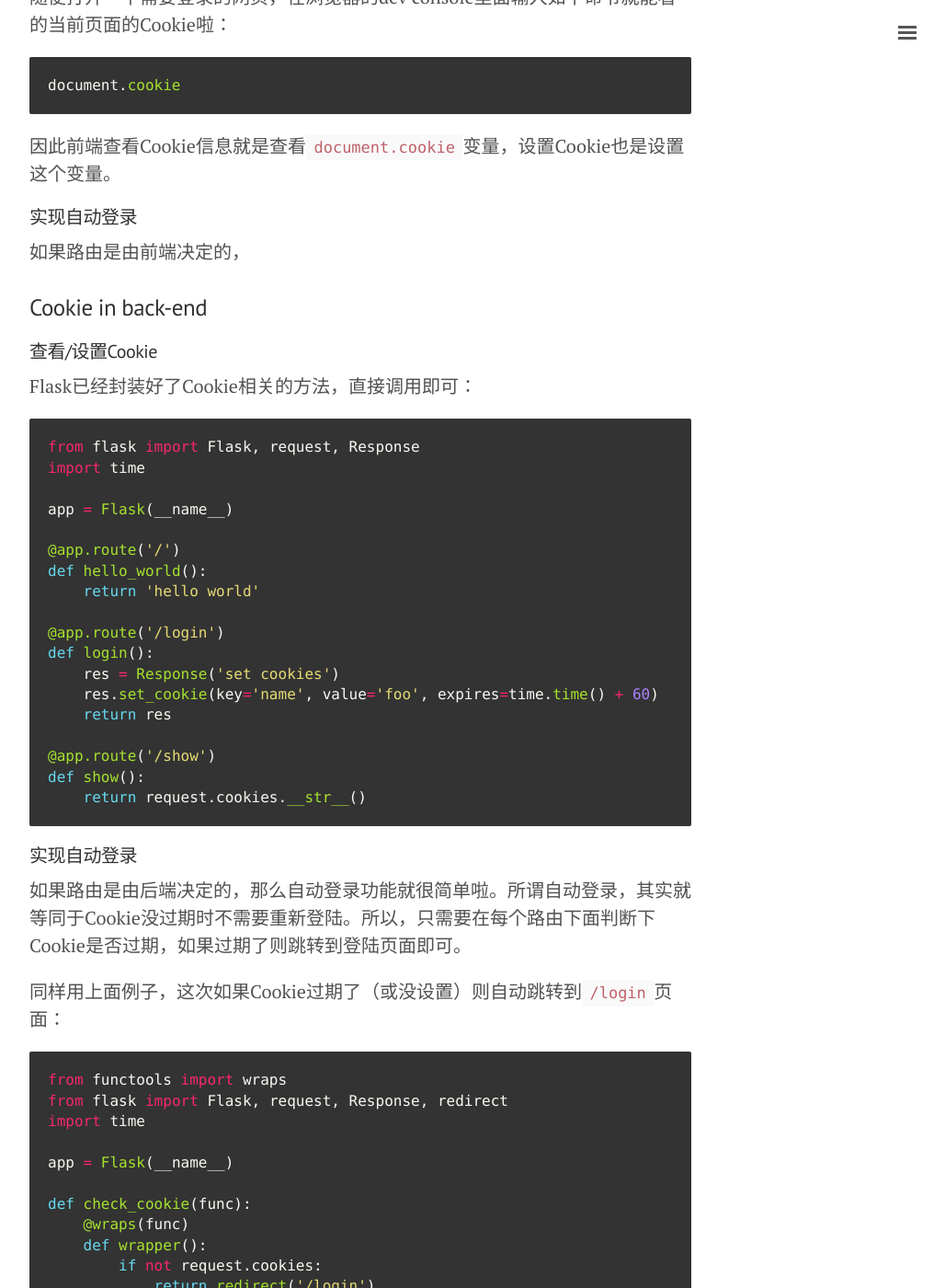
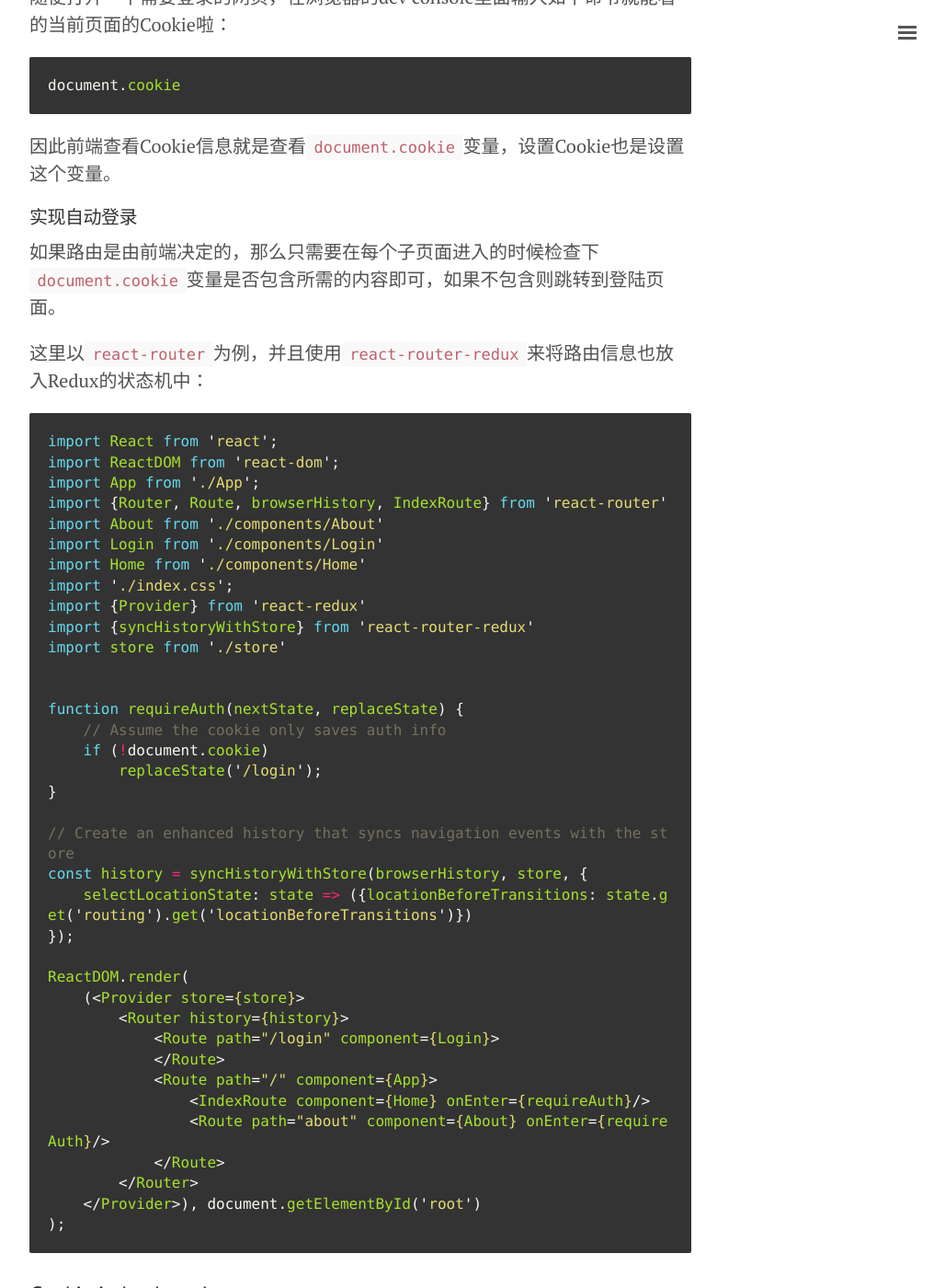
Before and after one commit to cuyu/cuyu.github.io, a Jekyll site: the page built from _posts/2017-08-01-使用cookie实现页面自动登录.md, in a window 1280 px wide and 1400 px high, scrolled down 1358 px. Shown: the whole window at 92% size, without its empty margins (248-1276 px from the left). Built offline with Jekyll 4.4.1, drawn with Linux system fonts in a browser that asks for light colours; nearby versions of some CDN libraries; comment, search, counter and statistics services are not loaded.

Commit message:
Publish post: 2017-07-31-使用cookie实现页面自动登录.md

````diff
--- a/_posts/2017-08-01-使用cookie实现页面自动登录.md
+++ b/_posts/2017-08-01-使用cookie实现页面自动登录.md
@@ -2,7 +2,7 @@
 layout: post
 title: "使用Cookie实现页面自动登录"
 category: Web
-tags: [Cookie, Flask]
+tags: [Cookie, react-router, Flask]
 date: 2017-08-01
 ---
 
@@ -36,7 +36,48 @@
 
 #### 实现自动登录
 
-如果路由是由前端决定的，
+如果路由是由前端决定的，那么只需要在每个子页面进入的时候检查下`document.cookie`变量是否包含所需的内容即可，如果不包含则跳转到登陆页面。
+
+这里以`react-router`为例，并且使用`react-router-redux`来将路由信息也放入Redux的状态机中：
+
+```jsx
+import React from 'react';
+import ReactDOM from 'react-dom';
+import App from './App';
+import {Router, Route, browserHistory, IndexRoute} from 'react-router'
+import About from './components/About'
+import Login from './components/Login'
+import Home from './components/Home'
+import './index.css';
+import {Provider} from 'react-redux'
+import {syncHistoryWithStore} from 'react-router-redux'
+import store from './store'
+
+
+function requireAuth(nextState, replaceState) {
+    // Assume the cookie only saves auth info
+    if (!document.cookie)
+        replaceState('/login');
+}
+
+// Create an enhanced history that syncs navigation events with the store
+const history = syncHistoryWithStore(browserHistory, store, {
+    selectLocationState: state => ({locationBeforeTransitions: state.get('routing').get('locationBeforeTransitions')})
+});
+
+ReactDOM.render(
+    (<Provider store={store}>
+        <Router history={history}>
+            <Route path="/login" component={Login}>
+            </Route>
+            <Route path="/" component={App}>
+                <IndexRoute component={Home} onEnter={requireAuth}/>
+                <Route path="about" component={About} onEnter={requireAuth}/>
+            </Route>
+        </Router>
+    </Provider>), document.getElementById('root')
+);
+```
 
 ### Cookie in back-end
 
````
